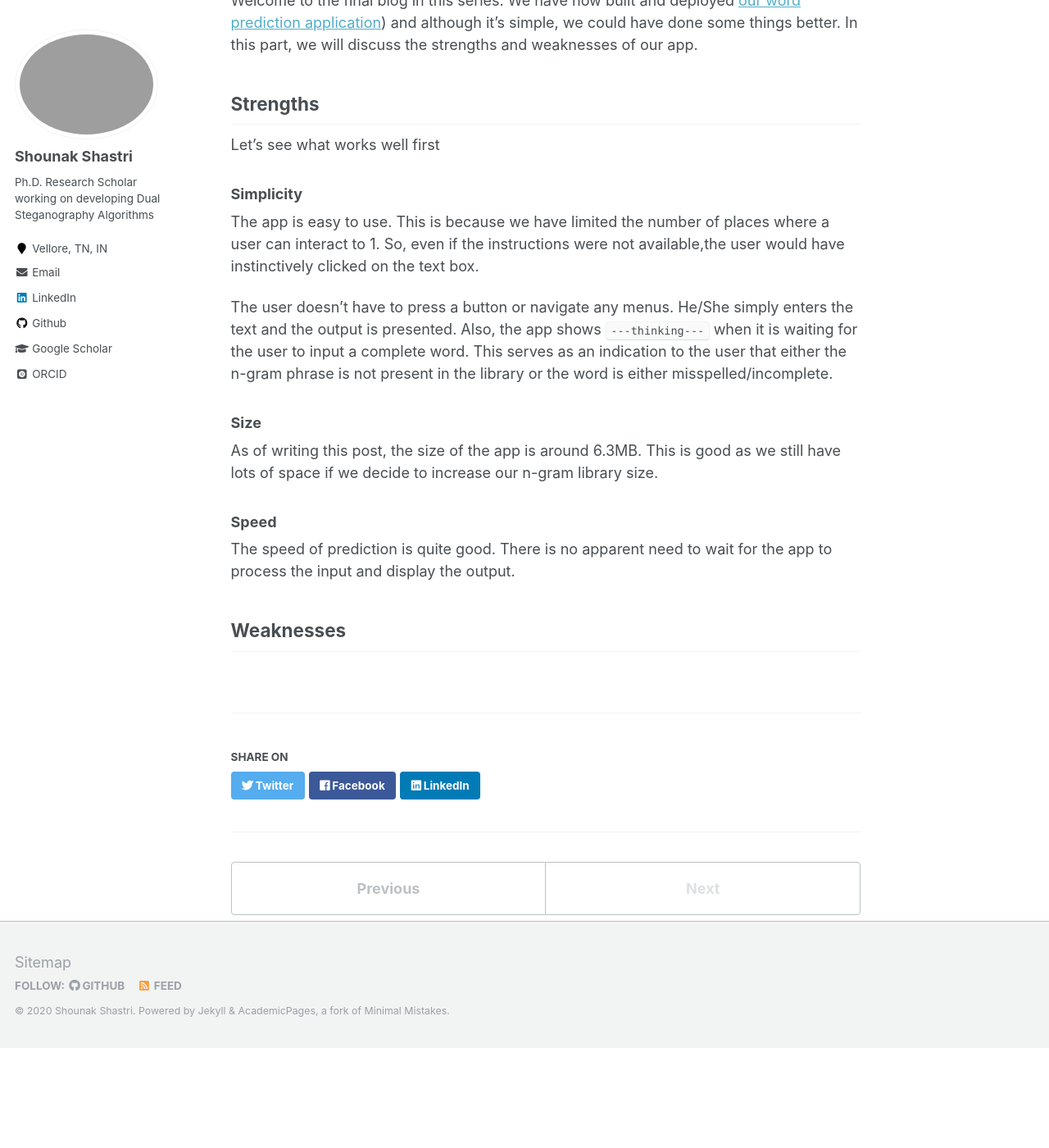
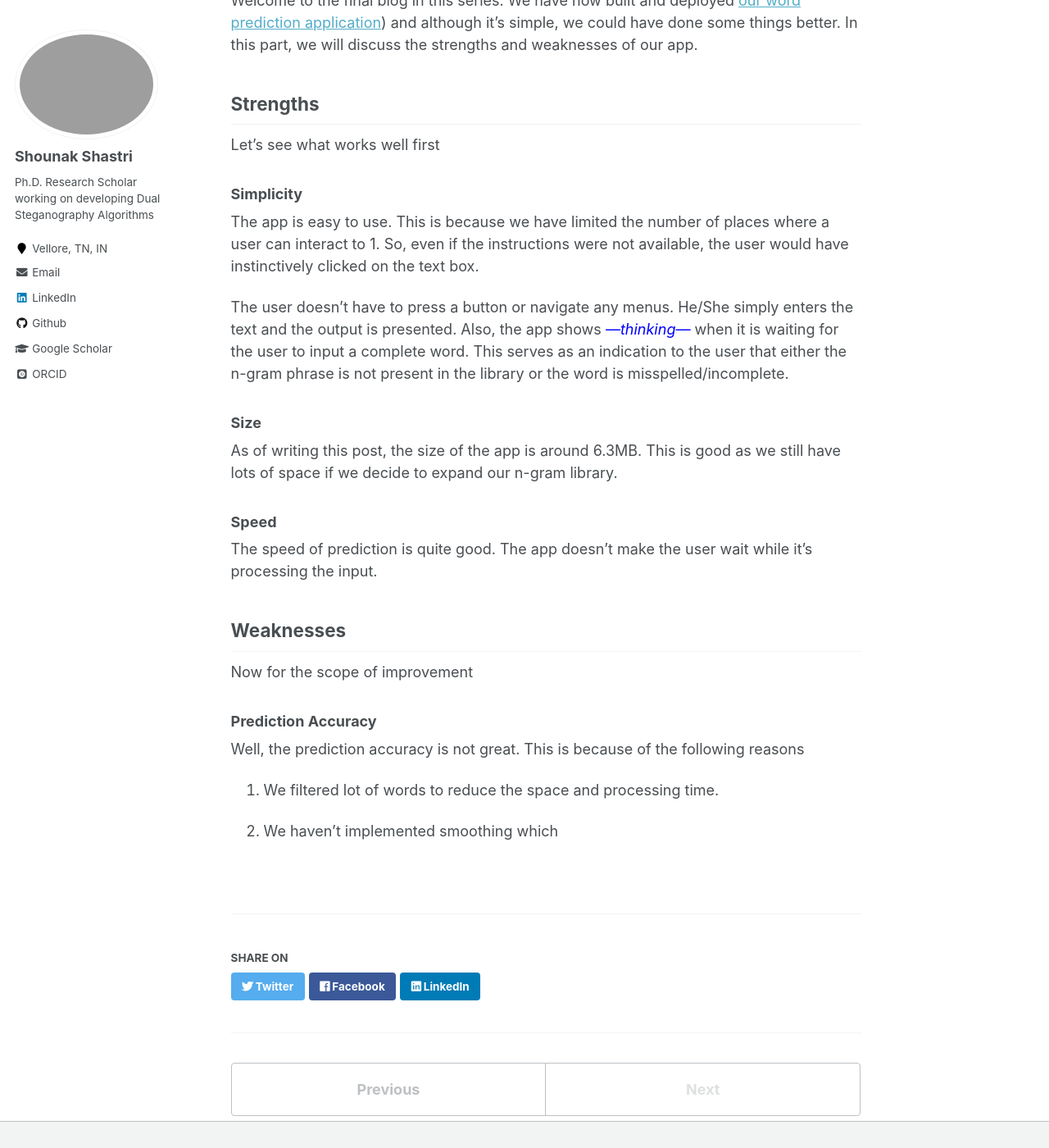
Before and after one commit to shounakshastri/shounakshastri.github.io, a Jekyll site: the page built from _blogposts/WordPrediction-Part5.md, in a window 1280 px wide and 1400 px high, scrolled down 831 px. Shown: the whole window at 82% size. Built offline with Jekyll 4.4.1, drawn with Linux system fonts in a browser that asks for light colours; some web fonts are replaced; before the commit the page ends 2109 px from its top, so only the background shows below that.

Commit message:
Update WordPrediction-Part5.md

```diff
--- a/_blogposts/WordPrediction-Part5.md
+++ b/_blogposts/WordPrediction-Part5.md
@@ -39,16 +39,26 @@ Let's see what works well first
 
 ### Simplicity
 
-The app is easy to use. This is because we have limited the number of places where a user can interact to 1. So, even if the instructions were not available,the user would have instinctively clicked on the text box.
+The app is easy to use. This is because we have limited the number of places where a user can interact to 1. So, even if the instructions were not available, the user would have instinctively clicked on the text box.
 
-The user doesn't have to press a button or navigate any menus. He/She simply enters the text and the output is presented. Also, the app shows `---thinking---` when it is waiting for the user to input a complete word. This serves as an indication to the user that either the n-gram phrase is not present in the library or the word is either misspelled/incomplete.
+The user doesn't have to press a button or navigate any menus. He/She simply enters the text and the output is presented. Also, the app shows <span style="color:blue">_---thinking---_</span> when it is waiting for the user to input a complete word. This serves as an indication to the user that either the n-gram phrase is not present in the library or the word is misspelled/incomplete.
 
 ### Size
 
-As of writing this post, the size of the app is around 6.3MB. This is good as we still have lots of space if we decide to increase our n-gram library size.
+As of writing this post, the size of the app is around 6.3MB. This is good as we still have lots of space if we decide to expand our n-gram library.
 
 ### Speed
 
-The speed of prediction is quite good. There is no apparent need to wait for the app to process the input and display the output.
+The speed of prediction is quite good. The app doesn't make the user wait while it's processing the input.
 
 ## Weaknesses
+
+Now for the scope of improvement
+
+### Prediction Accuracy
+
+Well, the prediction accuracy is not great. This is because of the following reasons
+
+1. We filtered lot of words to reduce the space and processing time.
+
+2. We haven't implemented smoothing which
```
